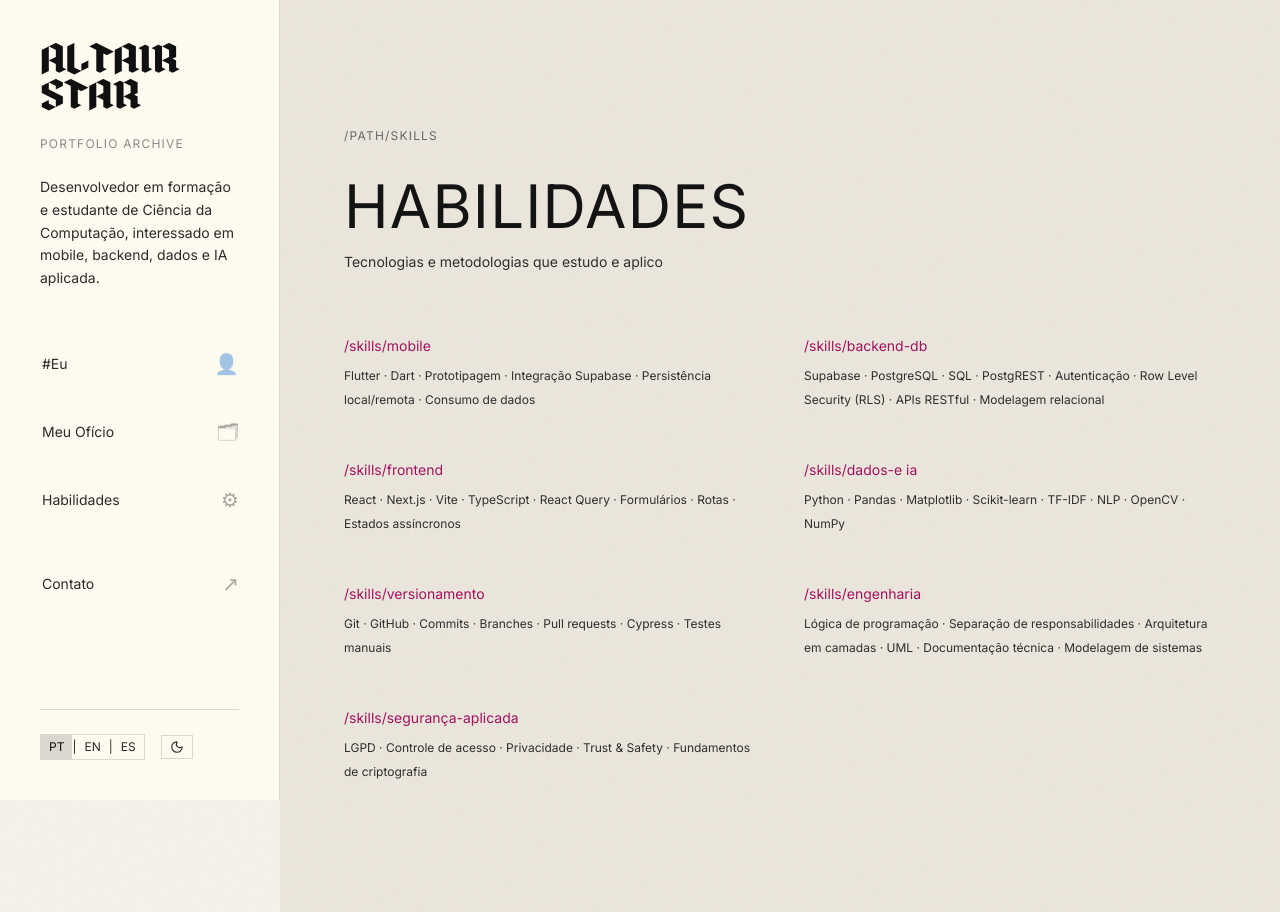
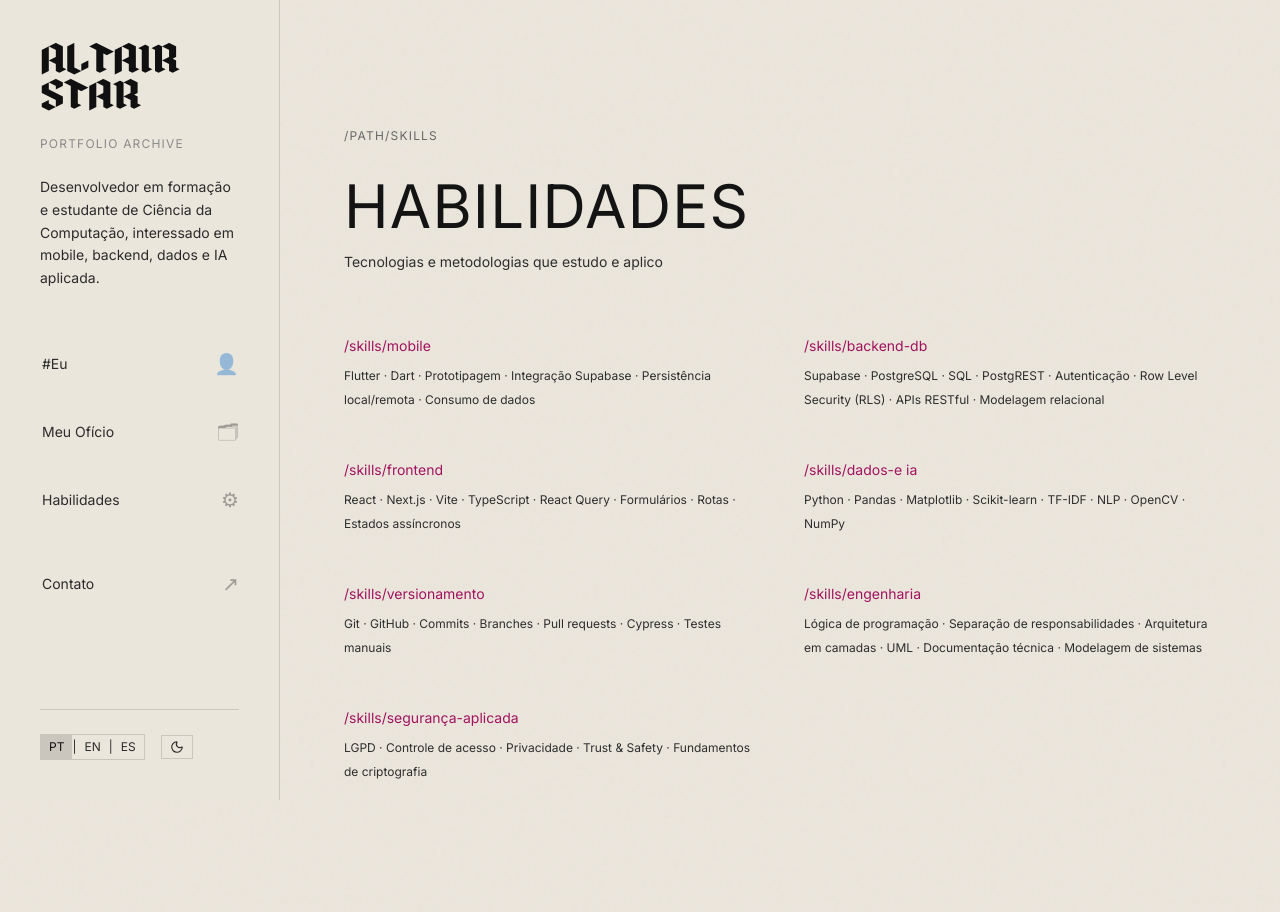
Before and after one commit to Altaeir-13/Altaeir-13.github.io, a Next.js app: page /skills in a window 1280 px wide. Built offline with nearby package versions, Linux system fonts and the light colour scheme.

Commit message:
feat: implement global design tokens and add skills page layout

```diff
--- a/src/app/globals.css
+++ b/src/app/globals.css
@@ -39,10 +39,10 @@
 }
 
 [data-theme="light"] {
-  --bg: #f5f2ea;
-  --bg-soft: #ebe6dc;
-  --surface: #fffaf0;
-  --surface-elevated: #ffffff;
+  --bg: #ebe6dc;
+  --bg-soft: #e3dccf;
+  --surface: #ebe6dc;
+  --surface-elevated: #f4eee2;
 
   --text: #101010;
   --text-soft: #2b2b2b;
--- a/src/app/skills/page.tsx
+++ b/src/app/skills/page.tsx
@@ -7,7 +7,7 @@ export default function SkillsPage() {
 
   return (
     <div className="w-full h-full flex flex-col pt-20 lg:pt-0 animate-in fade-in duration-500">
-      <section className="py-32 px-6 lg:px-16 min-h-screen bg-[var(--bg-soft)]">
+      <section className="py-32 px-6 lg:px-16 min-h-screen bg-transparent">
         <div className="max-w-5xl">
           <div className="font-mono text-xs text-[var(--text-muted)] mb-8 uppercase tracking-widest">
             /path/skills
```
